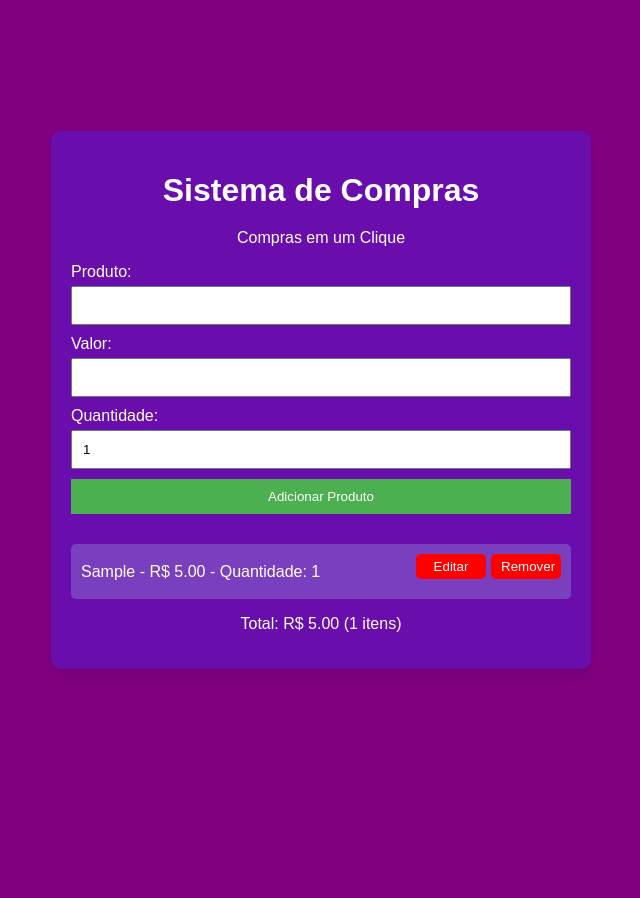
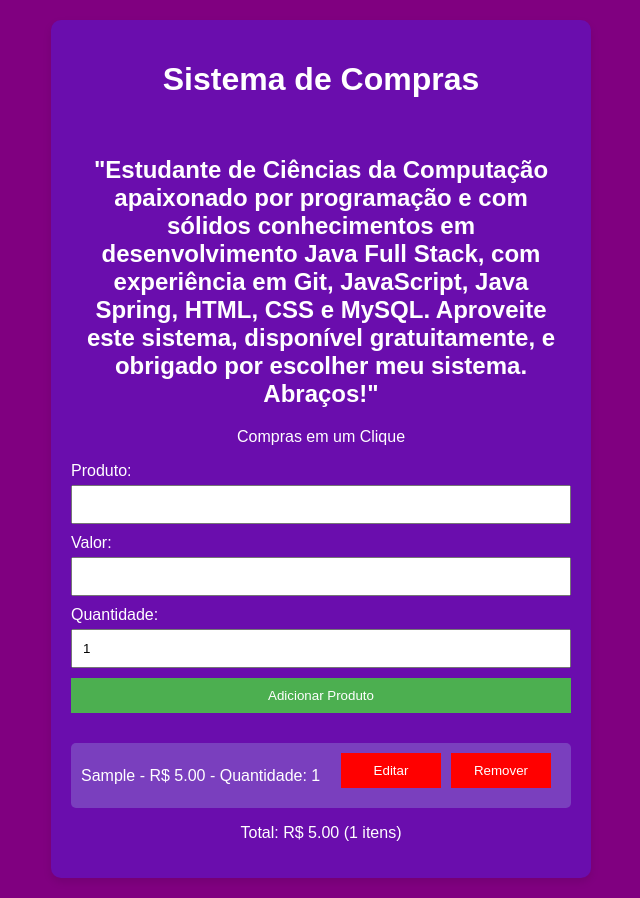
Before and after one commit to Maiconpaulodev/sistemacompras, a plain HTML site: page index.html in a window 1280 px wide. Both pictures are taken after typing "Sample", "5" into the empty fields and a click on the button "Adicionar Produto". Shown: the whole page, without its empty margins (319-959 px from the left). Before the commit the page ends 800 px from the top, so only its background shows below. Drawn offline with Linux system fonts and the light colour scheme.

Commit message:
revisão

```diff
--- a/index.html
+++ b/index.html
@@ -26,10 +26,11 @@
         h1 {
             text-align: center;
             margin-bottom: 20px;
-            cursor: pointer; /* Transforma o cursor em mãozinha ao passar sobre o título */
         }
-        h1:hover {
-            text-decoration: underline; /* Sublinha o título ao passar sobre ele */
+        h2 {
+            text-align: center;
+            font-size: 24px;
+            margin-bottom: 20px;
         }
         p {
             text-align: center;
@@ -49,15 +50,30 @@
             margin-bottom: 10px;
             box-sizing: border-box;
         }
-        button {
+        button#adicionar {
             background-color: #4CAF50; /* Verde */
             color: white;
             border: none;
             cursor: pointer;
             transition: background-color 0.3s ease;
         }
-        button:hover {
+        button#adicionar:hover {
             background-color: #45a049; /* Verde mais escuro */
+        }
+        .edit-button,
+        .remove-button {
+            background-color: #FF0000; /* Vermelho */
+            color: white;
+            border: none;
+            cursor: pointer;
+            padding: 10px;
+            box-sizing: border-box;
+            width: 100px; /* Tamanho fixo */
+            margin-right: 10px; /* Espaçamento entre os botões */
+        }
+        .edit-button:hover,
+        .remove-button:hover {
+            background-color: #CC0000; /* Vermelho mais escuro ao passar o mouse */
         }
         ul {
             list-style-type: none;
@@ -75,25 +91,13 @@
         .produto-info {
             flex-grow: 1;
         }
-        .remove-button,
-        .edit-button {
-            background-color: #FF0000; /* Vermelho */
-            color: white;
-            border: none;
-            cursor: pointer;
-            padding: 5px 10px;
-            border-radius: 5px;
-            width: 70px; /* Tamanho fixo */
-            text-align: center;
-        }
-        .edit-button {
-            margin-right: 5px; /* Espaçamento entre os botões */
-        }
     </style>
 </head>
 <body>
     <div id="container">
-        <h1 onclick="alert('Compras em um Clique')">Sistema de Compras</h1>
+        <h1>Sistema de Compras</h1><br>
+        <h2>"Estudante de Ciências da Computação apaixonado por programação e com sólidos conhecimentos em desenvolvimento Java Full Stack, com experiência em Git, JavaScript, Java Spring, HTML, CSS e MySQL. Aproveite este sistema, disponível gratuitamente, e obrigado por escolher meu sistema. Abraços!"</h2>
+
         <p>Compras em um Clique</p>
 
         <form>
@@ -125,7 +129,7 @@
             const listaProdutos = document.getElementById("listaProdutos");
             const li = document.createElement("li");
             li.setAttribute('data-id', id);
-            li.innerHTML = `<div class="produto-info">${produto} - R$ ${valor.toFixed(2)} - Quantidade: ${quantidade}</div><button class="edit-button" onclick="editarProduto(${id})">Editar</button> <button class="remove-button" onclick="removerProduto(${id})">Remover</button>`;
+            li.innerHTML = `<div class="produto-info">${produto} - R$ ${valor.toFixed(2)} - Quantidade: ${quantidade}</div><button class="edit-button" onclick="editarProduto(${id})">Editar</button><button class="remove-button" onclick="removerProduto(${id})">Remover</button>`;
             listaProdutos.appendChild(li);
 
             document.getElementById("produto").value = "";
```
